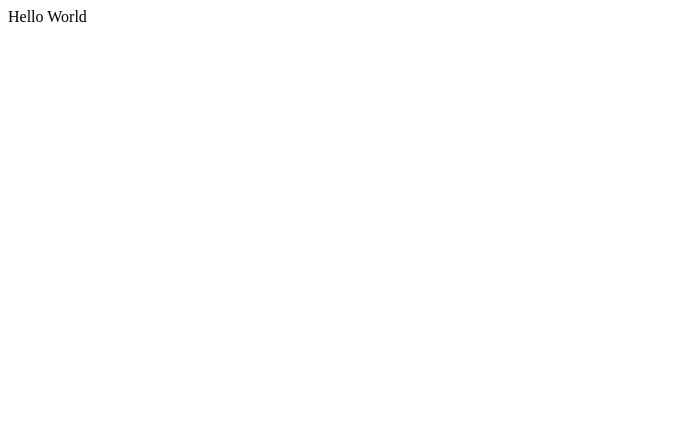
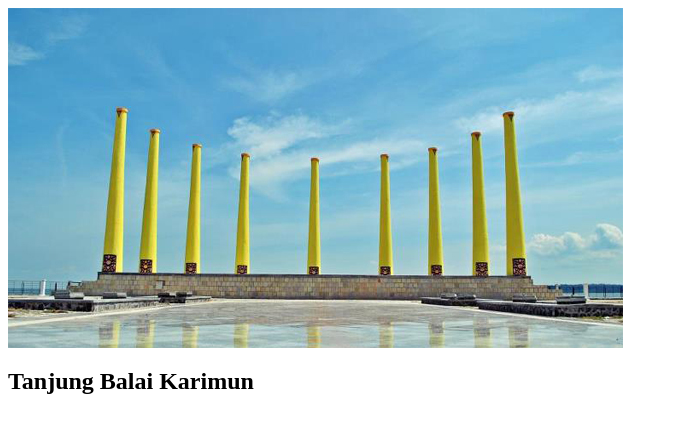
Before and after one commit to mohammadrizalrizwan/my-repo-dicoding, a plain HTML site: page index.html in a window 1280 px wide. Shown: the whole page, without its empty margins (0-678 px from the left). Drawn offline with Linux system fonts and the light colour scheme.

Commit message:
Changed hello world with img and h2 to display simple profile data. Image file added in the folder images and used as resources in the img element in index.html file

```diff
--- a/index.html
+++ b/index.html
@@ -3,6 +3,9 @@
 
     </head>
     <body>
-        Hello World
+        <div>
+            <img src="images/balai.jpg" alt="profile-image">
+            <h2>Tanjung Balai Karimun</h2>
+        </div>
     </body>
 </html>
```
Also changed, not shown: images/balai.jpg (added).
